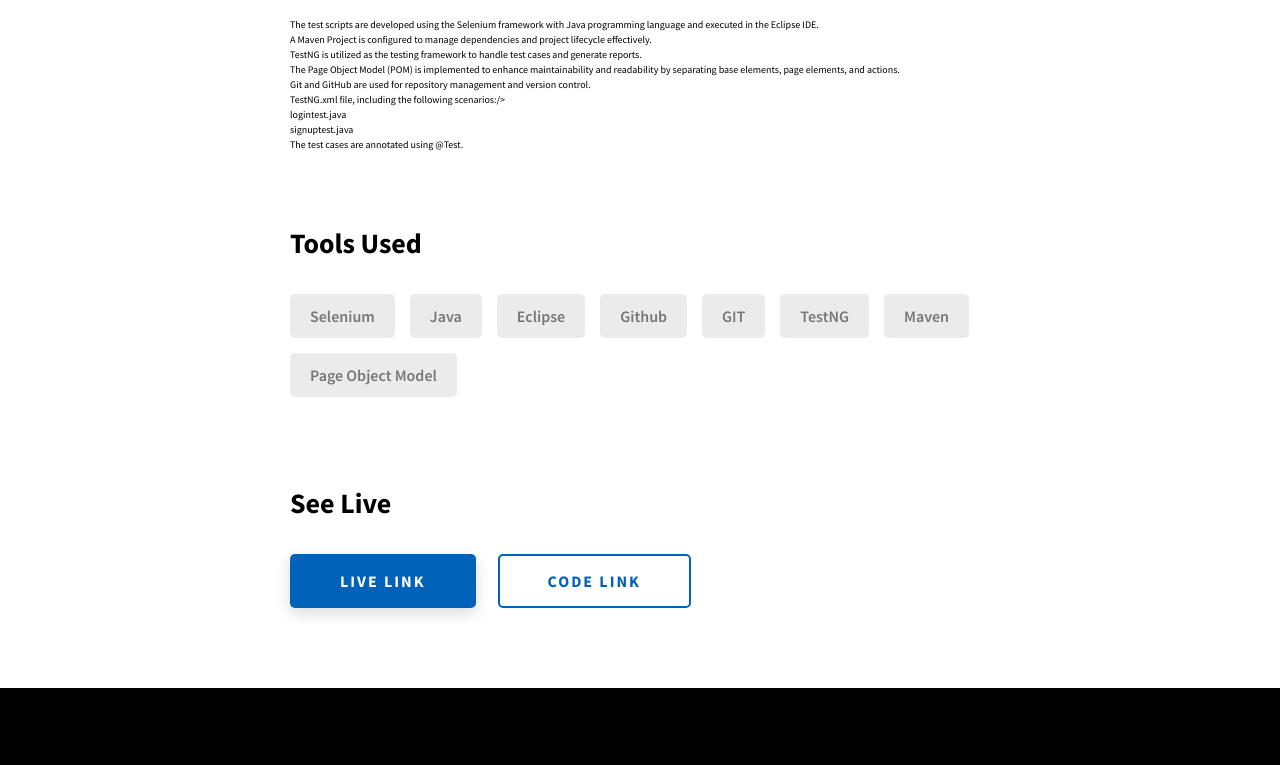
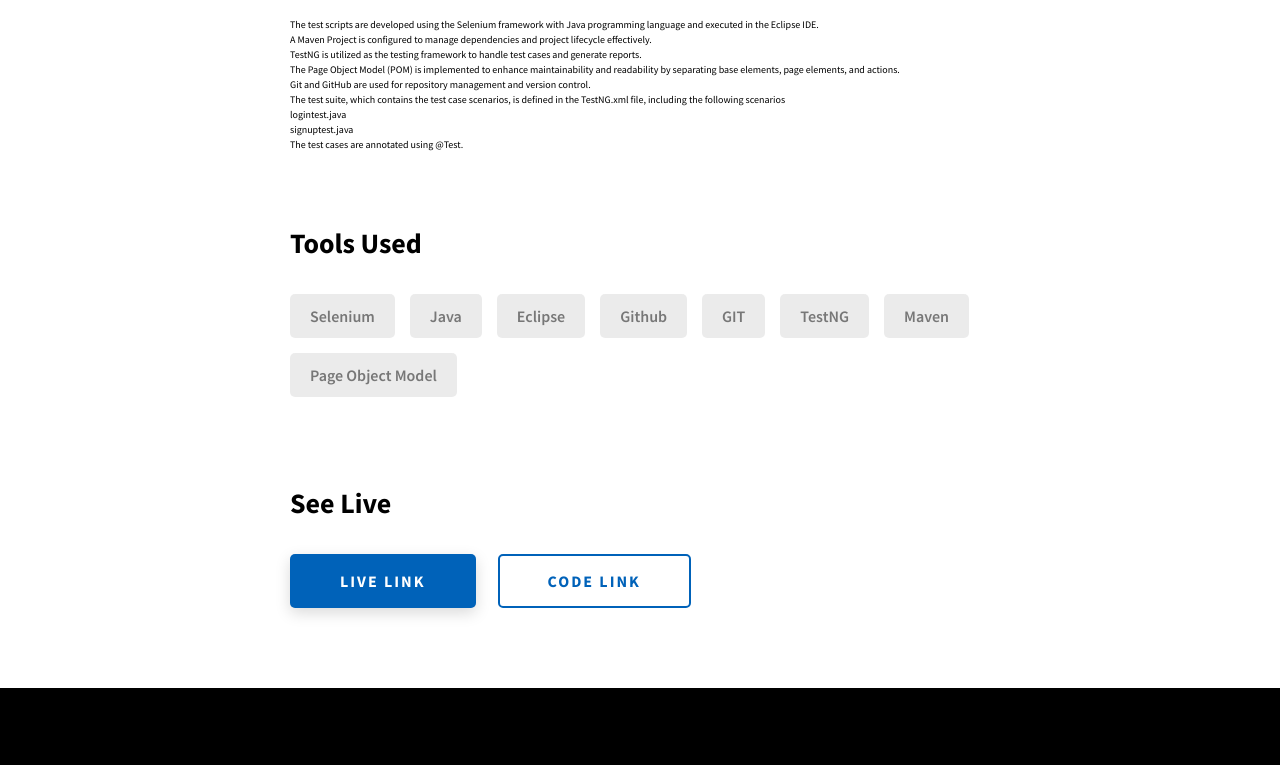
Before and after one commit to SuryavamsiPanchagnula/Portfolio, a website: page project-1.html in a window 1280 px wide. Shown: the part 1433-2198 px from the top of the page. Drawn offline with Linux system fonts and the light colour scheme.

Commit message:
li issue

```diff
--- a/project-1.html
+++ b/project-1.html
@@ -125,7 +125,7 @@
 
                 <li>Git and GitHub are used for repository management and version control.</li>
 
-                <li The test suite, which contains the test case scenarios, is defined in the <a href="https://github.com/SuryavamsiPanchagnula/e2e_framework/blob/master/pom_framework/testng.xml">TestNG.xml file</a>, including the following scenarios:/>
+                <li>The test suite, which contains the test case scenarios, is defined in the <a href="https://github.com/SuryavamsiPanchagnula/e2e_framework/blob/master/pom_framework/testng.xml">TestNG.xml file</a>, including the following scenarios</li>
                  <ul>
                   <li> <a href="https://github.com/SuryavamsiPanchagnula/e2e_framework/blob/master/pom_framework/src/test/java/testcases/logintest.java">logintest.java</a> </li>
                   <li> <a href="https://github.com/SuryavamsiPanchagnula/e2e_framework/blob/master/pom_framework/src/test/java/testcases/signuptest.java">signuptest.java</a> </li>
```
